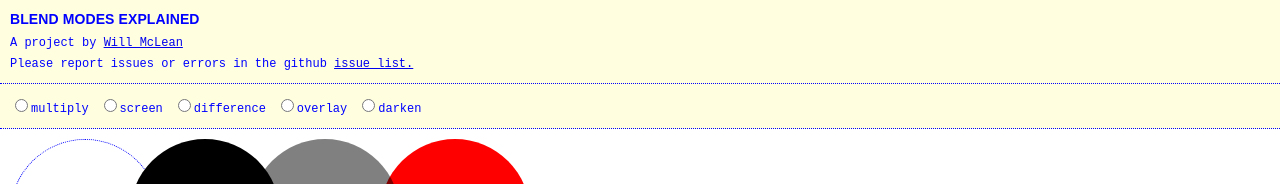
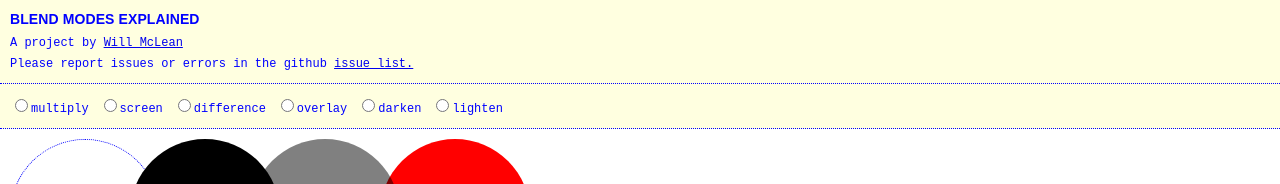
Before and after one commit to willmcl/blend-modes, a React (Create React App) app: page / in a window 1280 px wide. Shown: the top 184 px of the page. Built offline with nearby package versions, Linux system fonts and the light colour scheme.

Commit message:
Add the lighten blend mode.

```diff
--- a/src/App.js
+++ b/src/App.js
@@ -114,6 +114,17 @@ const modes = [
         },
         'displayFormula': 'f(a, b) = min(a, b)',
     },
+    {
+        'name': 'lighten',
+        'displayName': 'Lighten',
+        'description': 'Lighten is expressed by f(a, b) = max(a, b) \n\n' +
+        'Selects the lighter value for each of the channels for the base and top layer.' +
+        'This mode is symmetric. Changing the order of the layers does not effect the result.',
+        'formula': function ( a, b ) {
+            return Math.max(a, b);
+        },
+        'displayFormula': 'f(a, b) = max(a, b)',
+    },
 ];
 
 class App extends Component {
--- a/src/Playground.js
+++ b/src/Playground.js
@@ -9,7 +9,7 @@ class Playground extends Component {
     }
 
     draggable() {
-
+        // SRC: https://jsfiddle.net/tovic/Xcb8d/
         let objects = document.querySelectorAll( '.PlaygroundSwatch' );
 
         let selected = null, // Object of the element to be moved
```
